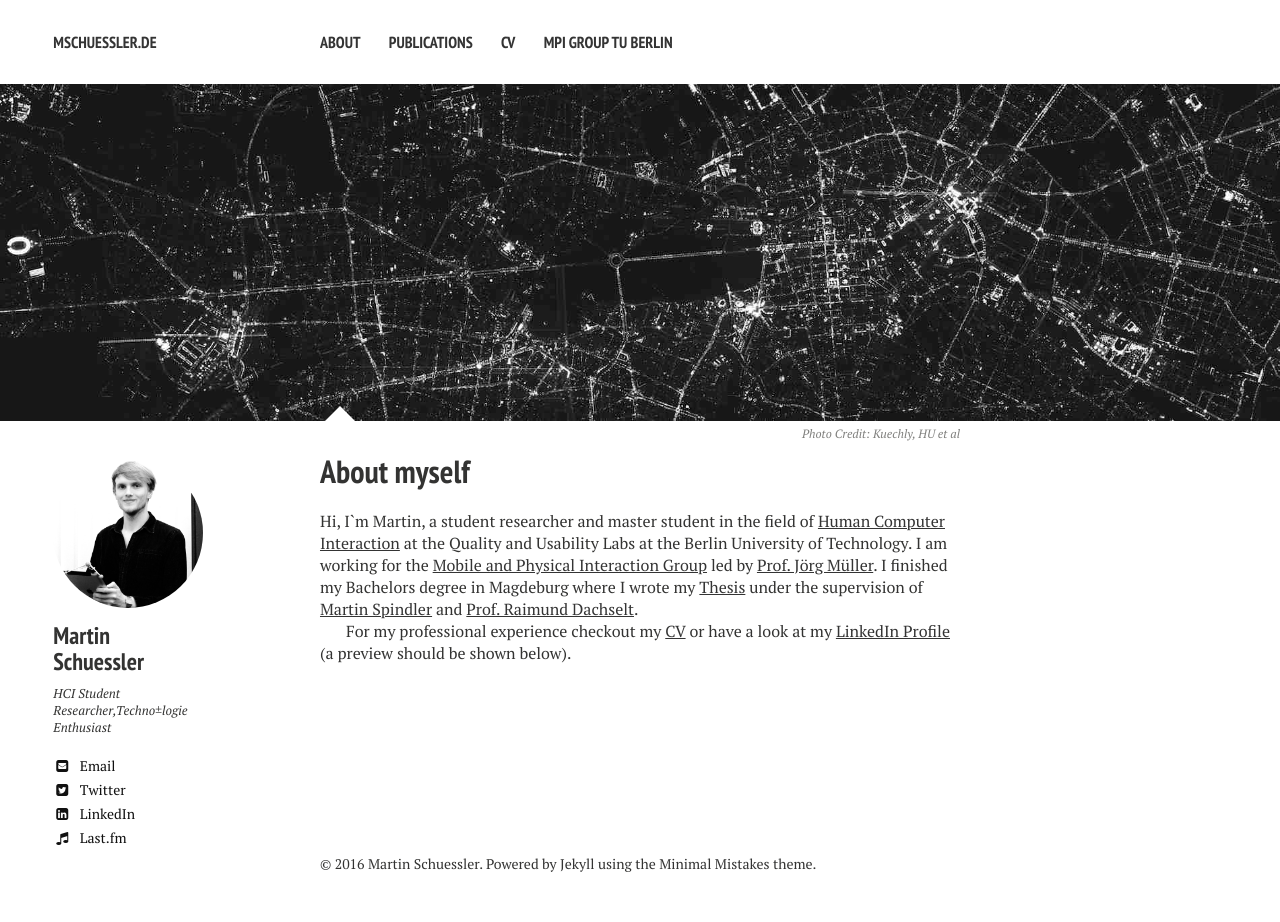
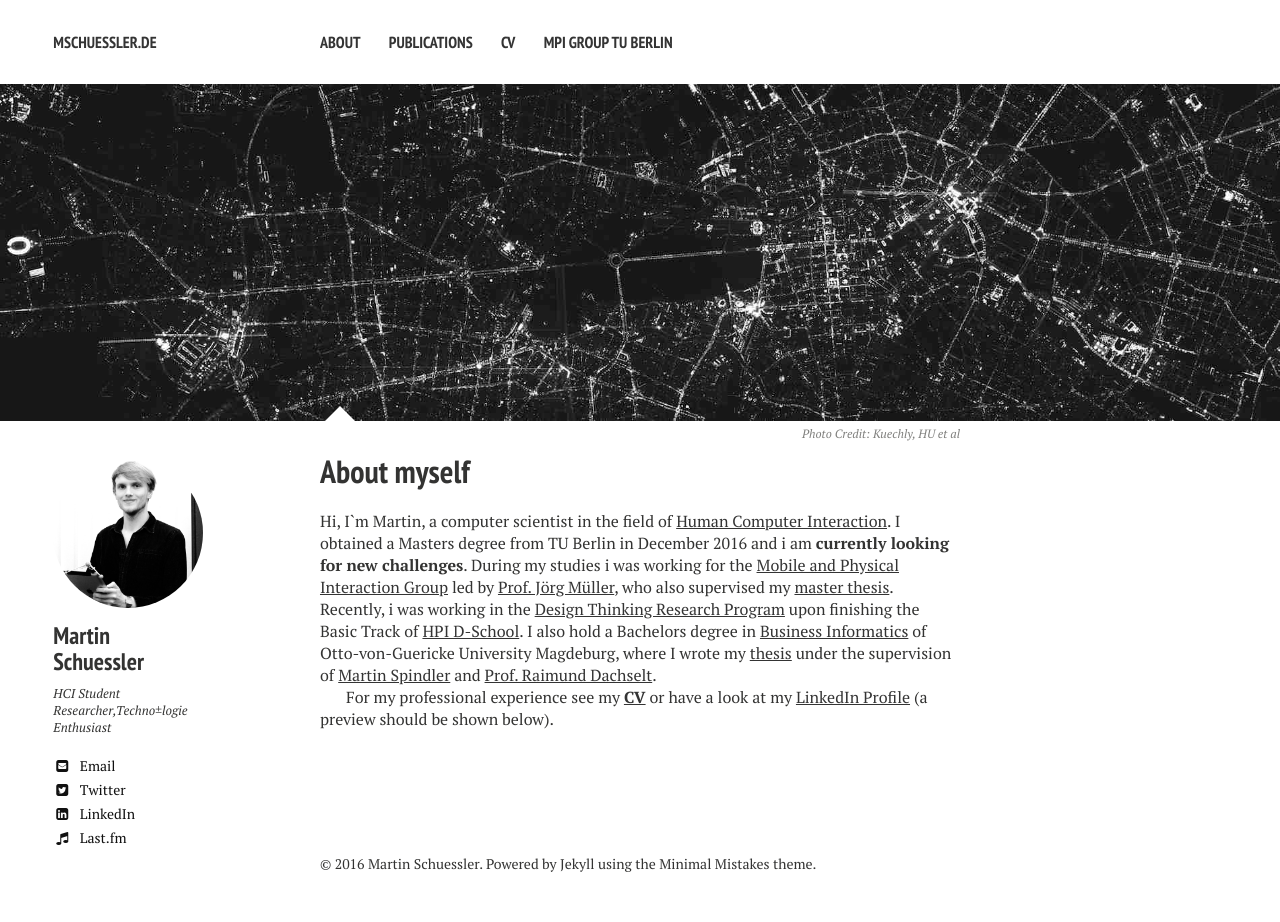
Before and after one commit to mschuessler/mschuessler.github.io, a Jekyll site: the page built from about/index.md, in a window 1280 px wide. Built offline with Jekyll 4.4.1, drawn with Linux system fonts in a browser that asks for light colours; nearby versions of some CDN libraries; comment, search, counter and statistics services are not loaded.

Commit message:
Homepage description updated

```diff
--- a/about/index.md
+++ b/about/index.md
@@ -9,11 +9,13 @@ image:
   credit: Kuechly, HU et al
   creditlink: http://www.fu-berlin.de/presse/informationen/fup/2012/fup_12_252/
 ---
-Hi, I`m Martin, a student researcher and master student in the field of [Human Computer Interaction](http://en.wikipedia.org/wiki/Human–computer_interaction) at the Quality and Usability Labs at the Berlin University of Technology.
-I am working for the [Mobile and Physical Interaction Group](http://www.qu.tu-berlin.de/menue/forschung/gruppen/mobile_physical_interaction/) led by [Prof. Jörg Müller](http://joergmueller.info).
-I finished my Bachelors degree in Magdeburg where I wrote my [Thesis](/pub) under the supervision of [Martin Spindler](https://isgwww.cs.uni-magdeburg.de/isg/spindler.html) and [Prof. Raimund Dachselt](http://mt.inf.tu-dresden.de/~dachselt/).
+Hi, I`m Martin, a computer scientist in the field of [Human Computer Interaction](http://en.wikipedia.org/wiki/Human–computer_interaction.).
+I obtained a Masters degree from TU Berlin in December 2016 and i am **currently looking for new challenges**.
+During my studies i was working for the [Mobile and Physical Interaction Group](http://www.qu.tu-berlin.de/menue/forschung/gruppen/mobile_physical_interaction/) led by [Prof. Jörg Müller](http://joergmueller.info), who also supervised my [master thesis](/pub/MasterThesis.pdf).
+Recently, i was  working in the [Design Thinking Research Program](https://hpi.de/dtrp/programm/uebersicht.html) upon finishing the Basic Track of [HPI D-School](https://hpi.de/en/school-of-design-thinking/hpi-d-school.html).
+I also hold a Bachelors degree in [Business Informatics](https://farafin.de/studieninteressenten/bachelor/wirtschaftsinformatik) of Otto-von-Guericke University Magdeburg, where I wrote my [thesis](/pub/BachelorThesis.pdf) under the supervision of [Martin Spindler](https://isgwww.cs.uni-magdeburg.de/isg/spindler.html) and [Prof. Raimund Dachselt](http://mt.inf.tu-dresden.de/~dachselt/).
 
-For my professional experience checkout my [CV](http://mschuessler.de/images/CV_web.pdf) or have a look at my [LinkedIn Profile](https://www.linkedin.com/in/schuesslerm) (a preview should be shown below).
+For my professional experience see my [**CV**](/images/CV_web.pdf) or have a look at my [LinkedIn Profile](https://www.linkedin.com/in/schuesslerm) (a preview should be shown below).
 
 <script src="//platform.linkedin.com/in.js" type="text/javascript"></script>
 <script type="IN/MemberProfile" data-id="https://www.linkedin.com/in/schuesslerm" data-format="inline"></script>
```
